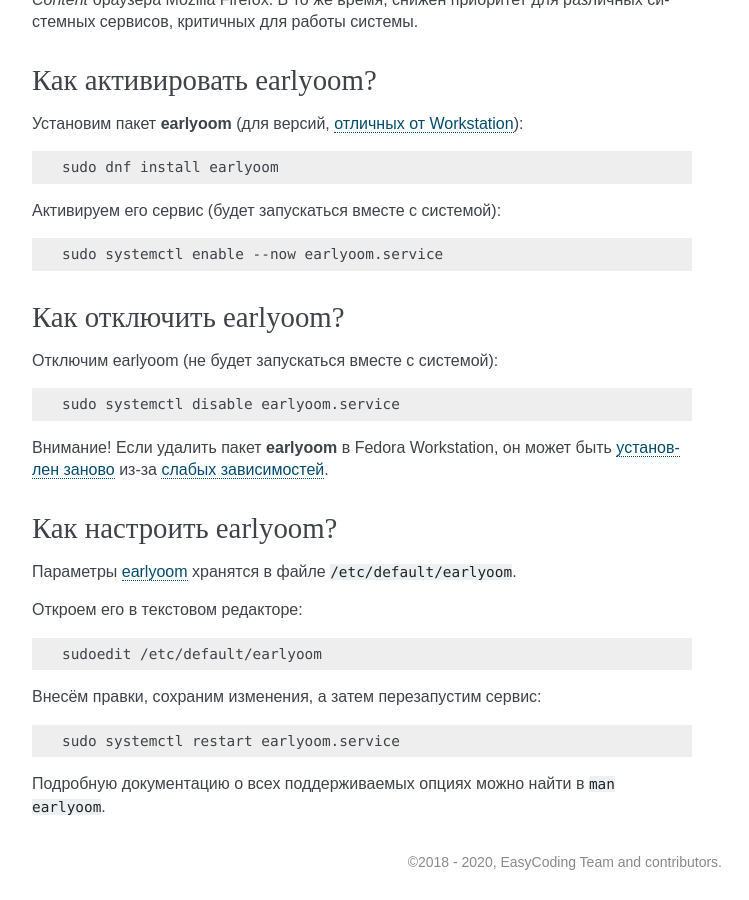
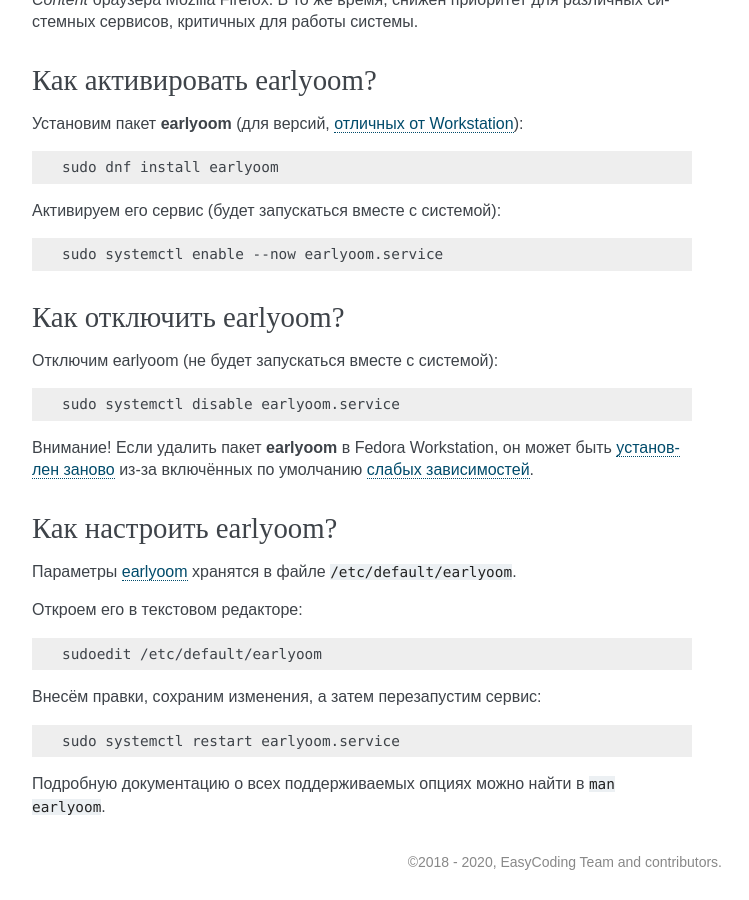
Before and after one commit to RussianFedora/FAQ, a Sphinx documentation site: the page built from source/using-applications.rst, in a window 1280 px wide and 900 px high, scrolled down 21380 px. Shown: the whole window, without its empty margins (388-1137 px from the left). Built offline with Sphinx 7.4.7, drawn with Linux system fonts in a browser that asks for light colours.

Commit message:
Minor changes in earlyoom-disable question.

```diff
--- a/source/using-applications.rst
+++ b/source/using-applications.rst
@@ -1183,7 +1183,7 @@ Cгенерируем файл с контрольными суммами SHA2 (
 
     sudo systemctl disable earlyoom.service
 
-Внимание! Если удалить пакет **earlyoom** в Fedora Workstation, он может быть :ref:`установлен заново <earlyoom-info>` из-за :ref:`слабых зависимостей <dnf-weakdeps>`.
+Внимание! Если удалить пакет **earlyoom** в Fedora Workstation, он может быть :ref:`установлен заново <earlyoom-info>` из-за включённых по умолчанию :ref:`слабых зависимостей <dnf-weakdeps>`.
 
 .. index:: oom, kernel, earlyoom, config
 .. _earlyoom-configure:
```
